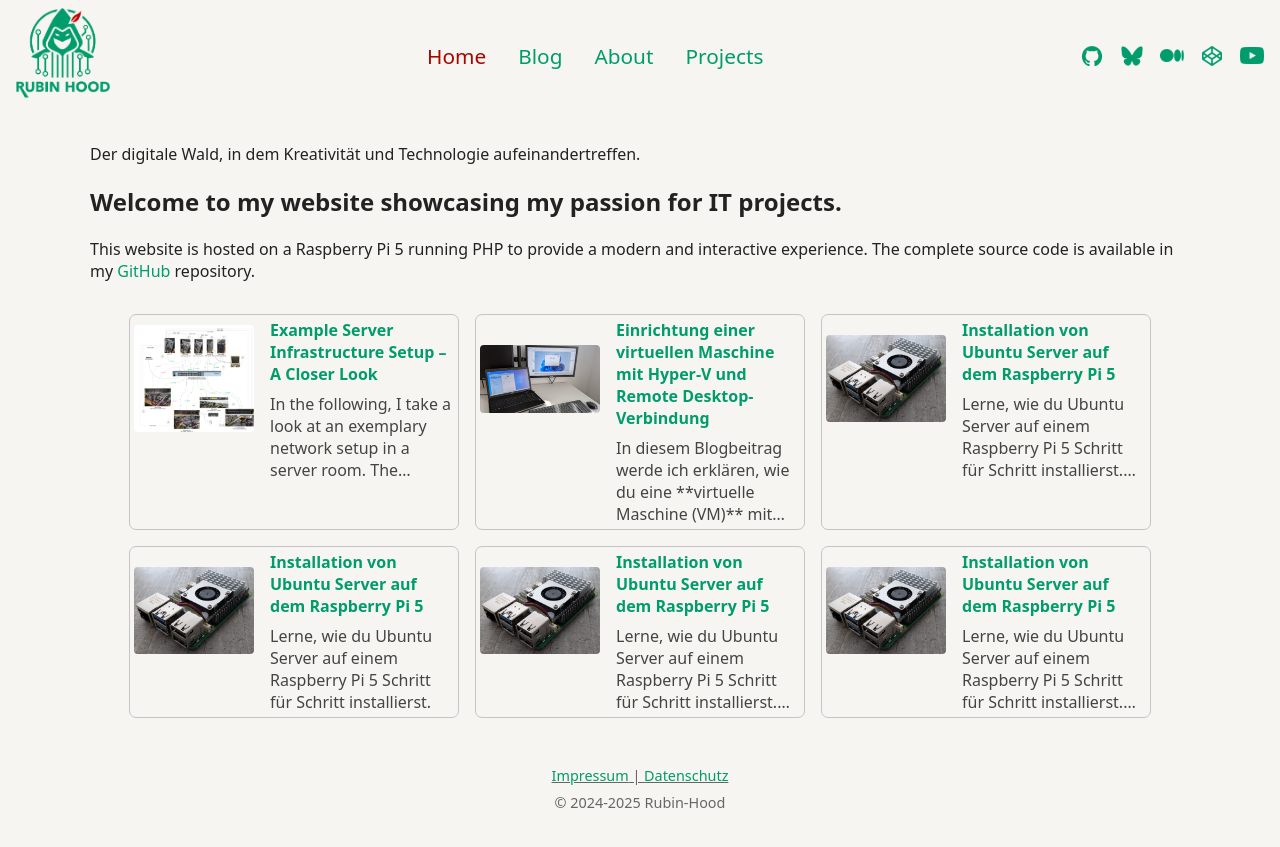
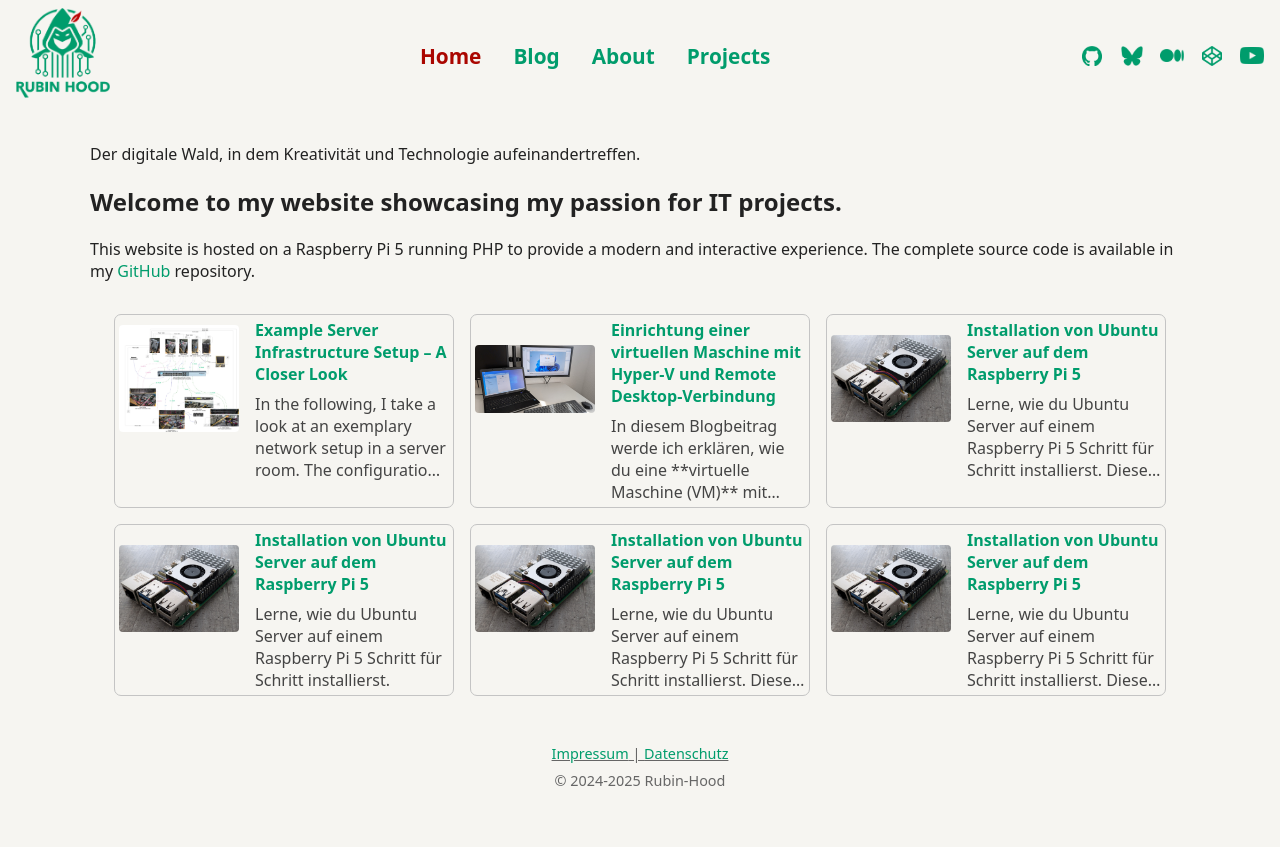
Before and after one commit to rubin-hood/rubinhood-blog, a Jekyll site: the page built from index.md, in a window 1280 px wide. Shown: the top 847 px of the page. Built offline with Jekyll 4.4.1, drawn with Linux system fonts in a browser that asks for light colours.

Commit message:
Update style.css

```diff
--- a/assets/css/style.css
+++ b/assets/css/style.css
@@ -66,7 +66,7 @@ a:active {
 .site-nav a {
   text-decoration: none;             /* Unterstreicht die Links NICHT */
   color: #009C6C;                       /* Dunkelgraue Schrift für die Navigation */
-  /*font-weight: bold;                 /* Links fett anzeigen */
+  font-weight: bold;                 /* Links fett anzeigen */
   font-size: 1.3rem;                 /* Schrift der Navigation größer */
 }
 
@@ -178,8 +178,8 @@ main {
   display: flex;            /* Bild und Inhalt nebeneinander */
   align-items: flex-start;   /* Bild und Text oben ausrichten (NICHT mittig!) */
   padding: 0.25rem;         /* Etwas Innenabstand rundherum */
-  min-width: 330px;         /* Mindestbreite der Karte */
-  max-width: 330px;         /* Maximalbreite der Karte */
+  min-width: 340px;         /* Mindestbreite der Karte */
+  max-width: 340px;         /* Maximalbreite der Karte */
   margin-bottom: 1rem;      /* Abstand nach unten zur nächsten Karte */
   transition: border-color .2s; /* Weicher Übergang bei Farbumschlag (z.B. bei aktiver Karte) */
   width: 100%;
```
